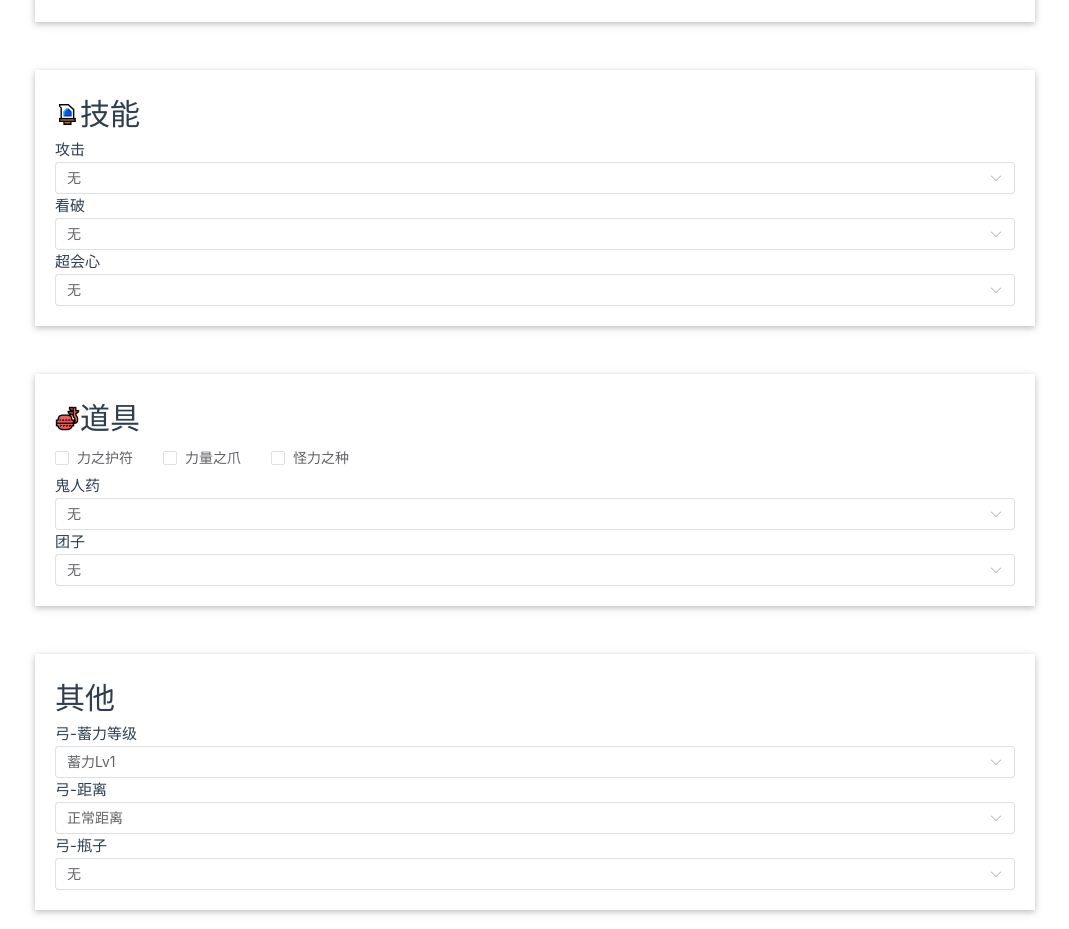
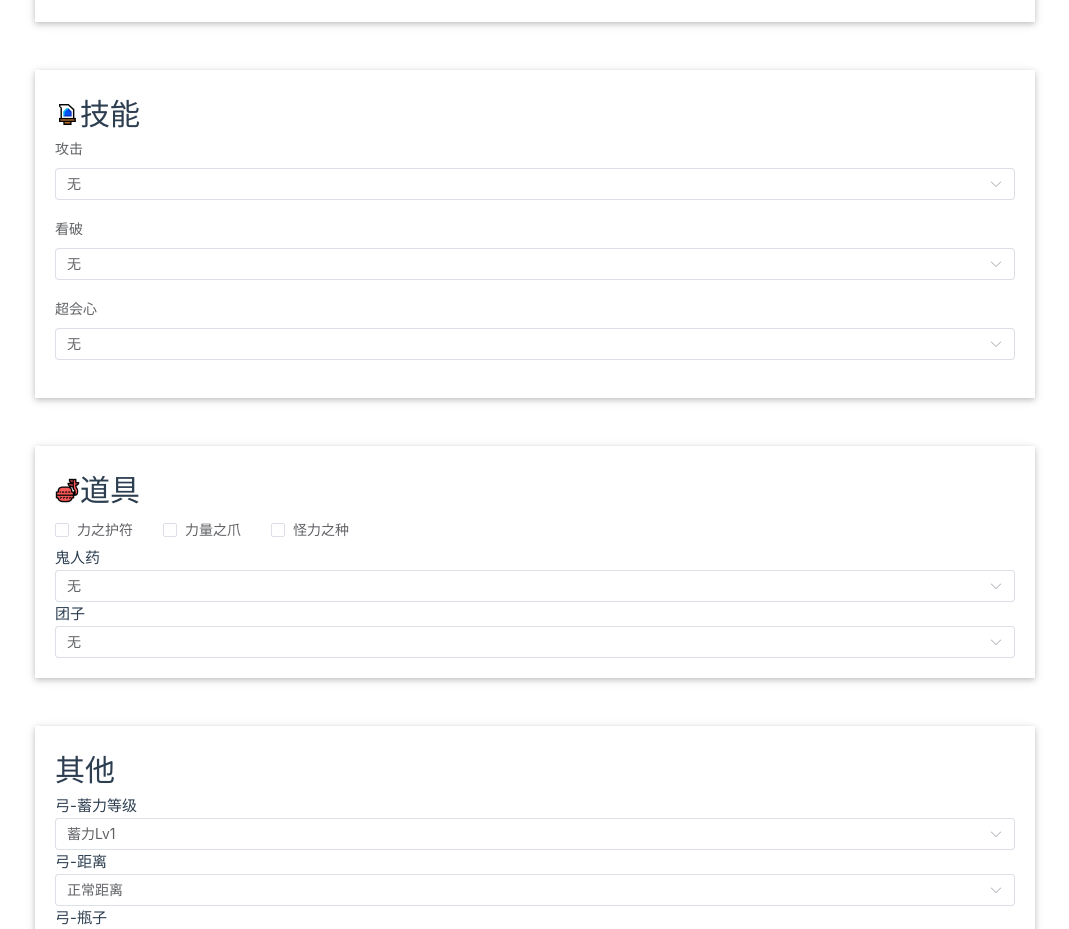
Before and after one commit to mason478/MHR-DmgCalculator, a Vue app: page / in a window 1280 px wide. Shown: the part 1140-2069 px from the top of the page, without its empty margins (105-1174 px from the left). Built offline with nearby package versions, Linux system fonts and the light colour scheme.

Commit message:
refactor: update skill forms

```diff
--- a/src/components/CalculationPanel.vue
+++ b/src/components/CalculationPanel.vue
@@ -27,19 +27,23 @@ const expectedPhyDmg = ref<number>(0)
 const normalElementDmg = ref<number>(0)
 const criticalElementDmg = ref<number>(0)
 const expectedElementDmg = ref<number>(0)
+
 const weaponFormRef = ref(null)
 const monsterFormRef = ref(null)
+const skillsFormRef = ref(null)
 
 function makeContext(): Context {
   // @ts-ignore
   const weapon: Weapon = weaponFormRef.value.makeWeapon(weaponFormRef.value.formData)
   // @ts-ignore
   const monster: Monster = monsterFormRef.value.makeMonster()
+  // @ts-ignore
+  const skills: Array<Skill> = skillsFormRef.value.makeSkills()
 
   return {
     weapon: weapon!,
     monster: monster,
-    skills: skillsP.value,
+    skills: skills,
     items: itemsP.value,
     others: othersP.value
   }
@@ -47,14 +51,7 @@ function makeContext(): Context {
 
 function onCalculate() {
   console.log('onCalculate', weaponFormRef.value.formData)
-  weaponFormRef.value.weaponForm.validate((valid: boolean) => {
-    if (valid) {
-      alert('submit!')
-    } else {
-      console.log('error submit!!')
-      return false
-    }
-  })
+  weaponFormRef.value.weaponForm.validate()
   const ctx = makeContext()
   console.log('context', ctx)
   const phyDmgCalc = new physicsDamageCalculator(ctx)
@@ -79,7 +76,7 @@ function onCalculate() {
   <br /><br />
   <MonstersPanel ref="monsterFormRef" />
   <br /><br />
-  <SkillsPanel @skills="(skills) => (skillsP = skills)" />
+  <SkillsPanel ref="skillsFormRef" />
   <br /><br />
   <ItemsPanel @items="(items) => (itemsP = items)" />
   <br /><br />
--- a/src/components/MonstersPanel.vue
+++ b/src/components/MonstersPanel.vue
@@ -33,24 +33,6 @@ defineExpose({
   formData,
   monsterForm
 })
-
-// var monster = structuredClone(monsterData.getMonsterById(monsterId.value))
-// monster.parts = monsterData.getMonsterPartsByMonsterId(monsterId.value)
-// const emitMonster = defineEmits(['monster'])
-//
-// emitMonster('monster', monster)
-// function onSelect() {
-// if (!monsterId.value) return
-//
-// monster = structuredClone(monsterData.getMonsterById(monsterId.value))
-// let parts = monsterData.getMonsterPartsByMonsterId(monsterId.value)
-// let p = parts.find((p) => p.id == monsterPartId.value)
-// if (p) {
-// monster.parts = [p]
-// }
-// monster.status = status.value
-// emitMonster('monster', monster)
-// }
 </script>
 
 <template>
@@ -60,7 +42,7 @@ defineExpose({
       <h1 class="header-title">怪物信息</h1>
     </div>
 
-    <el-form id="monsterForm" ref="monsterForm" :model="formData" label-position="top">
+    <el-form id="monsterForm" :ref="monsterForm" :model="formData" label-position="top">
       <el-form-item label="怪物" prop="monster">
         <el-select id="monster" v-model="formData.monsterId" placeholder="请选择狩猎的怪物">
           <el-option v-for="m in allMonsters" :key="m.id" :label="m.name" :value="m.id" />
--- a/src/components/SkillsPanel.vue
+++ b/src/components/SkillsPanel.vue
@@ -1,23 +1,26 @@
 <script setup lang="ts">
-import { ref, type Ref } from 'vue'
+import { ref, type Ref, reactive } from 'vue'
 import 'element-plus/dist/index.css'
-import {
-  AttackBoost,
-  type Skill,
-  CriticalEyes,
-  CriticalBoost,
-  SkillLevel,
-  type LevelValue
-} from '../scripts/data/Skills'
+import { type Skill, SkillLevel, type LevelValue, allSkills } from '../scripts/data/Skills'
 
-const attackBoostLv = ref<SkillLevel>(SkillLevel.UNKNOWN)
-const criticalEyesLv = ref<SkillLevel>(SkillLevel.UNKNOWN)
-const criticalBoostLv = ref<SkillLevel>(SkillLevel.UNKNOWN)
+interface SelectedSkill {
+  skill: Skill
+  lv: SkillLevel
+}
 
-const skillsLevels: Array<Ref> = [attackBoostLv, criticalEyesLv, criticalBoostLv]
-const skills: Array<Skill> = []
+interface FormData {
+  selectedSkills: Array<SelectedSkill>
+}
 
-const emitSkills = defineEmits(['skills'])
+const selectedSkillsDefault: Array<SelectedSkill> = []
+for (const skill of allSkills) {
+  selectedSkillsDefault.push({ skill: structuredClone(skill), lv: SkillLevel.UNKNOWN })
+}
+
+const skillsForm = ref(null)
+const skillsFormData = reactive<FormData>({
+  selectedSkills: selectedSkillsDefault
+})
 
 function findLevelValue(skill: Skill, level: SkillLevel): LevelValue | undefined {
   for (const levelValue of skill.levelValues) {
@@ -27,28 +30,20 @@ function findLevelValue(skill: Skill, level: SkillLevel): LevelValue | undefined
   }
 }
 
-function makeSkill(skill: Skill, level: SkillLevel): Skill {
-  let newSkill = structuredClone(skill)
-  const levelValue = findLevelValue(skill, level)
-
-  newSkill.levelValues = levelValue ? [levelValue] : []
-  return newSkill
+function makeSkills(): Array<Skill> {
+  let skills: Array<Skill> = []
+  for (const s of skillsFormData.selectedSkills) {
+    const levelValue = findLevelValue(s.skill, s.lv)
+    s.skill.levelValues = levelValue ? [levelValue] : []
+    skills.push(s.skill)
+  }
+  return skills
 }
 
-function replaceOrAddSkill(skill: Skill, lv: SkillLevel) {
-  let sk = makeSkill(skill, lv)
-  const idx = skills.findIndex((s) => s.id == sk.id)
-  if (idx != -1) {
-    skills[idx] = sk
-  } else {
-    skills.push(sk)
-  }
-}
-
-function onSelect(skill: Skill, lv: SkillLevel) {
-  replaceOrAddSkill(skill, lv)
-  emitSkills('skills', skills)
-}
+defineExpose({
+  makeSkills,
+  skillsForm
+})
 </script>
 
 <template>
@@ -57,54 +52,20 @@ function onSelect(skill: Skill, lv: SkillLevel) {
       <img :src="`/icons/increased_attack.png`" class="header-icon" />
       <h1 class="header-title">技能</h1>
     </div>
-    <form id="skills">
-      <label for="attackBoostLv">攻击</label>
+    <el-form label-position="top" :ref="skillsForm" :model="skillsFormData">
+      <el-form-item v-for="skill in allSkills" :key="skill.id" :label="skill.name">
         <el-select
-        id="attackBoostLv"
-        name="attackBoostLv"
-        v-model="attackBoostLv"
-        @change="onSelect(AttackBoost, attackBoostLv)"
-        placeholder="选择攻击技能"
+          placeholder="请选择"
+          v-model="skillsFormData.selectedSkills[allSkills.indexOf(skill)].lv"
         >
           <el-option
-          v-for="lv in AttackBoost.levelValues"
+            v-for="lv in skill.levelValues"
             :key="lv.level"
             :value="lv.level"
-          :label="lv.level == SkillLevel.UNKNOWN ? '无' : AttackBoost.name + 'Lv' + lv.level"
+            :label="lv.level == SkillLevel.UNKNOWN ? '无' : skill.name + 'Lv' + lv.level"
           />
         </el-select>
-
-      <label for="criticalEyesLv">看破</label>
-      <el-select
-        id="criticalEyesLv"
-        name="criticalEyesLv"
-        v-model="criticalEyesLv"
-        @change="onSelect(CriticalEyes, criticalEyesLv)"
-        placeholder="选择看破等级"
-      >
-        <el-option
-          v-for="lv in CriticalEyes.levelValues"
-          :key="lv.level"
-          :value="lv.level"
-          :label="lv.level == SkillLevel.UNKNOWN ? '无' : CriticalEyes.name + 'Lv' + lv.level"
-        />
-      </el-select>
-
-      <label>超会心</label>
-      <el-select
-        id="criticalBoostLv"
-        name="criticalBoostLv"
-        v-model="criticalBoostLv"
-        @change="onSelect(CriticalBoost, criticalBoostLv)"
-        placeholder="选择超会心等级"
-      >
-        <el-option
-          v-for="lv in CriticalBoost.levelValues"
-          :key="lv.level"
-          :value="lv.level"
-          :label="lv.level == SkillLevel.UNKNOWN ? '无' : CriticalBoost.name + 'Lv' + lv.level"
-        />
-      </el-select>
-    </form>
+      </el-form-item>
+    </el-form>
   </div>
 </template>
--- a/src/scripts/data/Skills.ts
+++ b/src/scripts/data/Skills.ts
@@ -246,6 +246,7 @@ const CriticalBoost: Skill = {
 //     }
 //   ]
 
+const allSkills: Skill[] = [AttackBoost, CriticalEyes, CriticalBoost]
 export {
   Category as SkillCategory,
   Scope,
@@ -255,5 +256,6 @@ export {
   CriticalBoost,
   BASIC_CRITICAL_CORRECTION,
   BASIC_ELEMENT_CRITICAL_CORRECTION,
-  Level as SkillLevel
+  Level as SkillLevel,
+  allSkills
 }
--- a/src/scripts/logic/DmgCalculator.ts
+++ b/src/scripts/logic/DmgCalculator.ts
@@ -71,7 +71,7 @@ abstract class C {
     const skills = this.findSkills(SkillCategory.CRITICAL_RATE, Scope.PARTIAL)
 
     for (const skill of skills) {
-      for (const levelValue of skill.levelValue) {
+      for (const levelValue of skill.levelValues) {
         if (levelValue.calcMethod === CalcMethod.PLUS && levelValue.valueP != undefined) {
           criticalRate += levelValue.valueP
         }
@@ -104,7 +104,7 @@ class physicsDamageCalculator extends C {
   private calcSkillsMultiCorrection(skills: Array<Skill>): number {
     let total: number = 1
     for (const skill of skills) {
-      for (const levelValue of skill.levelValue) {
+      for (const levelValue of skill.levelValues) {
         if (
           (levelValue.calcMethod === CalcMethod.MULTI || levelValue.calcMethod == CalcMethod.MIX) &&
           levelValue.valueM != undefined
@@ -139,7 +139,7 @@ class physicsDamageCalculator extends C {
     //  skills that affect attack
     const attackSkills = this.findSkills(SkillCategory.ATTACK, Scope.PARTIAL)
     for (const skill of attackSkills) {
-      for (const levelValue of skill.levelValue) {
+      for (const levelValue of skill.levelValues) {
         if (
           (levelValue.calcMethod === CalcMethod.PLUS || levelValue.calcMethod === CalcMethod.MIX) &&
           levelValue.valueP != undefined
@@ -226,7 +226,7 @@ class physicsDamageCalculator extends C {
     let boost: number = 0
 
     if (skills.length != 0) {
-      boost = skills[0].levelValue[0].valueP ?? 0
+      boost = skills[0].levelValues[0].valueP ?? 0
     }
     return [
       BASIC_CRITICAL_CORRECTION + boost,
@@ -323,7 +323,7 @@ class elementDamageCalculator extends C {
     let boost: number = 0
 
     if (skills.length != 0) {
-      boost = skills[0].levelValue[0].valueP ?? 0
+      boost = skills[0].levelValues[0].valueP ?? 0
     }
     return [
       BASIC_ELEMENT_CRITICAL_CORRECTION + boost,
```
Lines whose indentation alone changed are shown as unchanged.
